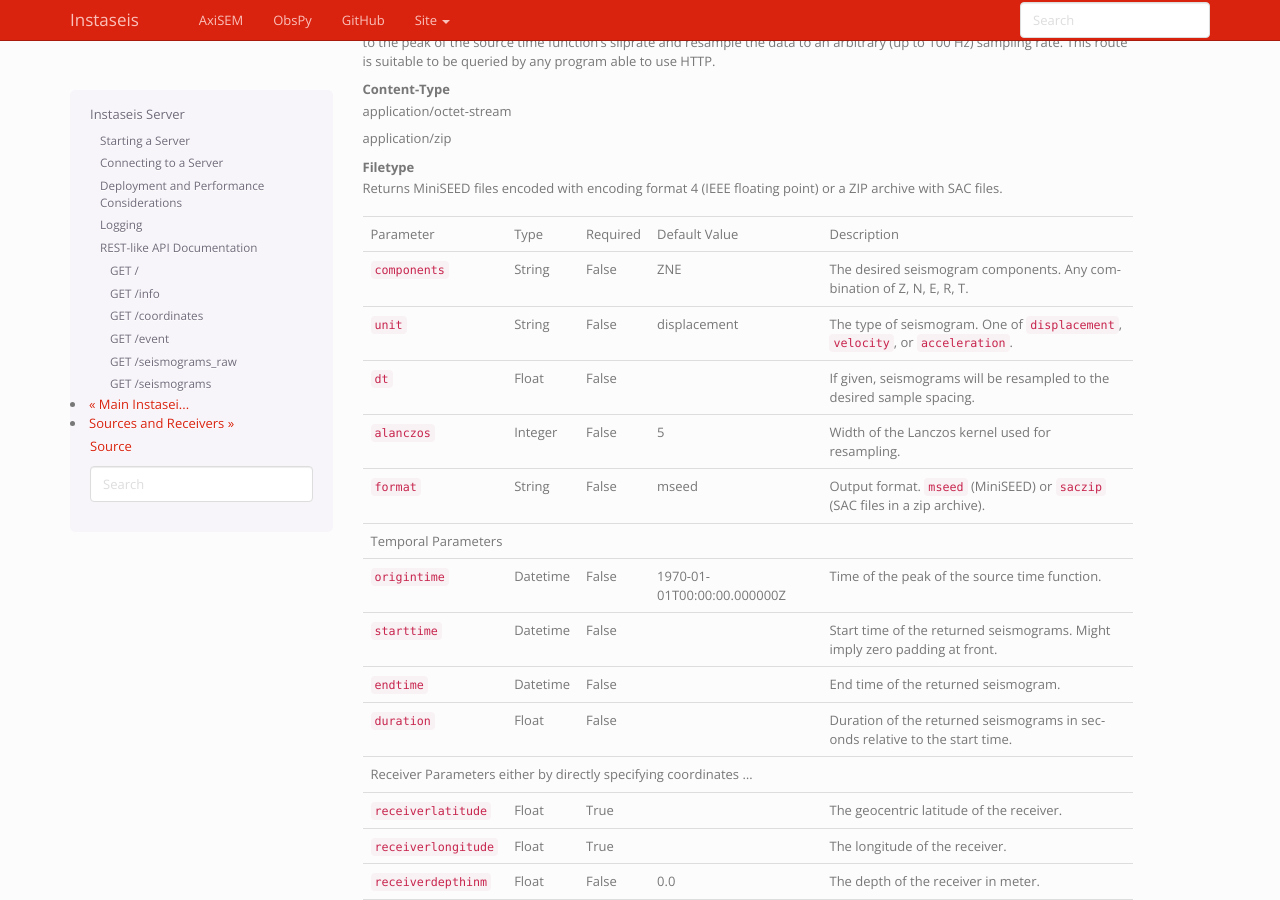
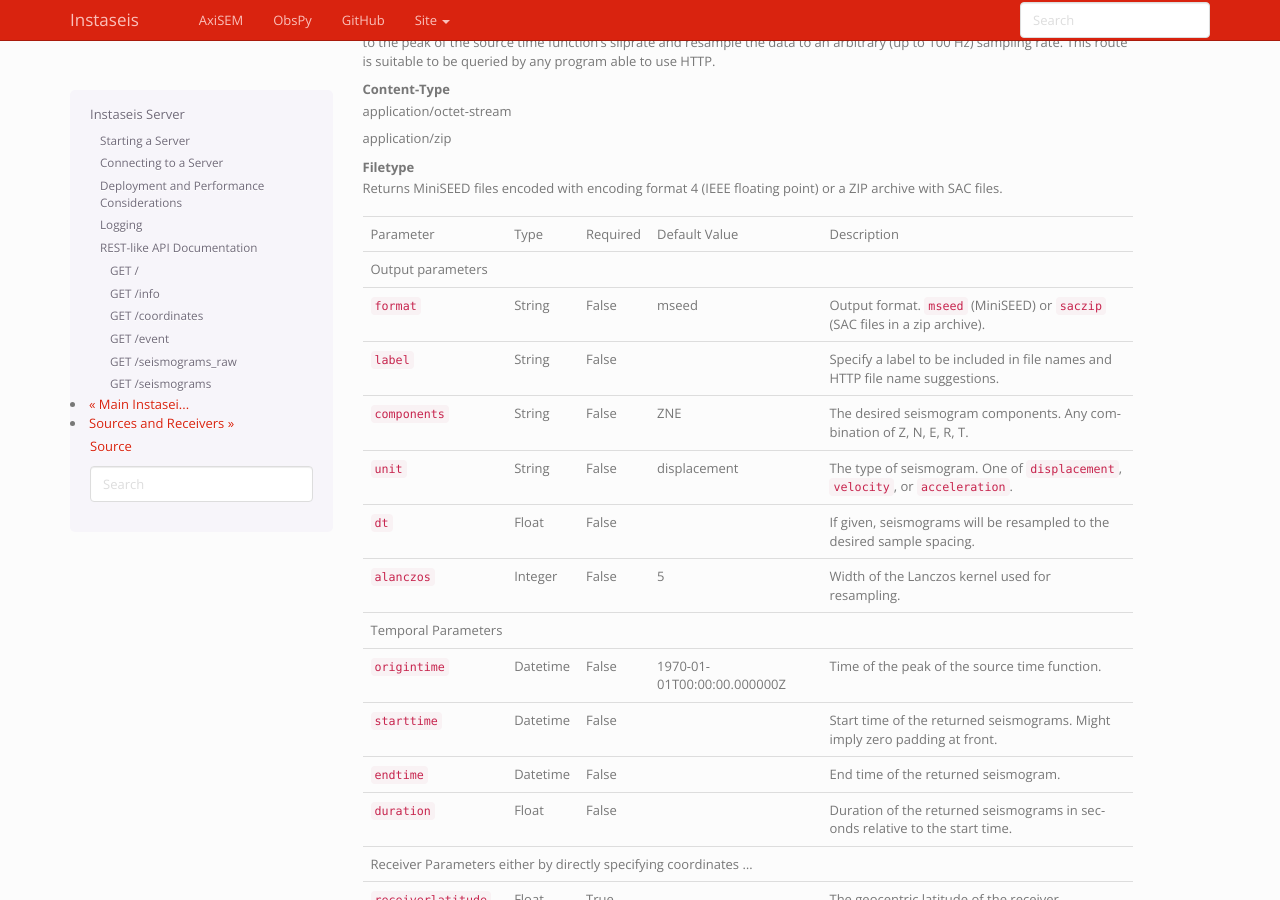
Before and after one commit to krischer/instaseis, a Sphinx documentation site: the page built from doc/server.rst, in a window 1280 px wide and 900 px high, scrolled down 6099 px. Built offline with Sphinx 7.4.7, drawn with Linux system fonts in a browser that asks for light colours; the version number could not be read and is left out.

Commit message:
Documenting label parameter

```diff
--- a/doc/server.rst
+++ b/doc/server.rst
@@ -423,6 +423,12 @@ Filetype
 +-------------------------+----------+----------+-----------------------------+--------------------------------------------------------------------------------------+
 | Parameter               | Type     | Required | Default Value               | Description                                                                          |
 +-------------------------+----------+----------+-----------------------------+--------------------------------------------------------------------------------------+
+| Output parameters                                                                                                                                                  |
++-------------------------+----------+----------+-----------------------------+--------------------------------------------------------------------------------------+
+| ``format``              | String   | False    | mseed                       |  Output format. ``mseed`` (MiniSEED) or ``saczip`` (SAC files in a zip archive).     |
++-------------------------+----------+----------+-----------------------------+--------------------------------------------------------------------------------------+
+| ``label``               | String   | False    |                             |  Specify a label to be included in file names and HTTP file name suggestions.        |
++-------------------------+----------+----------+-----------------------------+--------------------------------------------------------------------------------------+
 | ``components``          | String   | False    | ZNE                         | The desired seismogram components. Any combination of Z, N, E, R, T.                 |
 +-------------------------+----------+----------+-----------------------------+--------------------------------------------------------------------------------------+
 | ``unit``                | String   | False    | displacement                | The type of seismogram. One of ``displacement``, ``velocity``, or ``acceleration``.  |
```
Also changed, not shown: other parts of doc/server.rst (+0 -2 lines).
